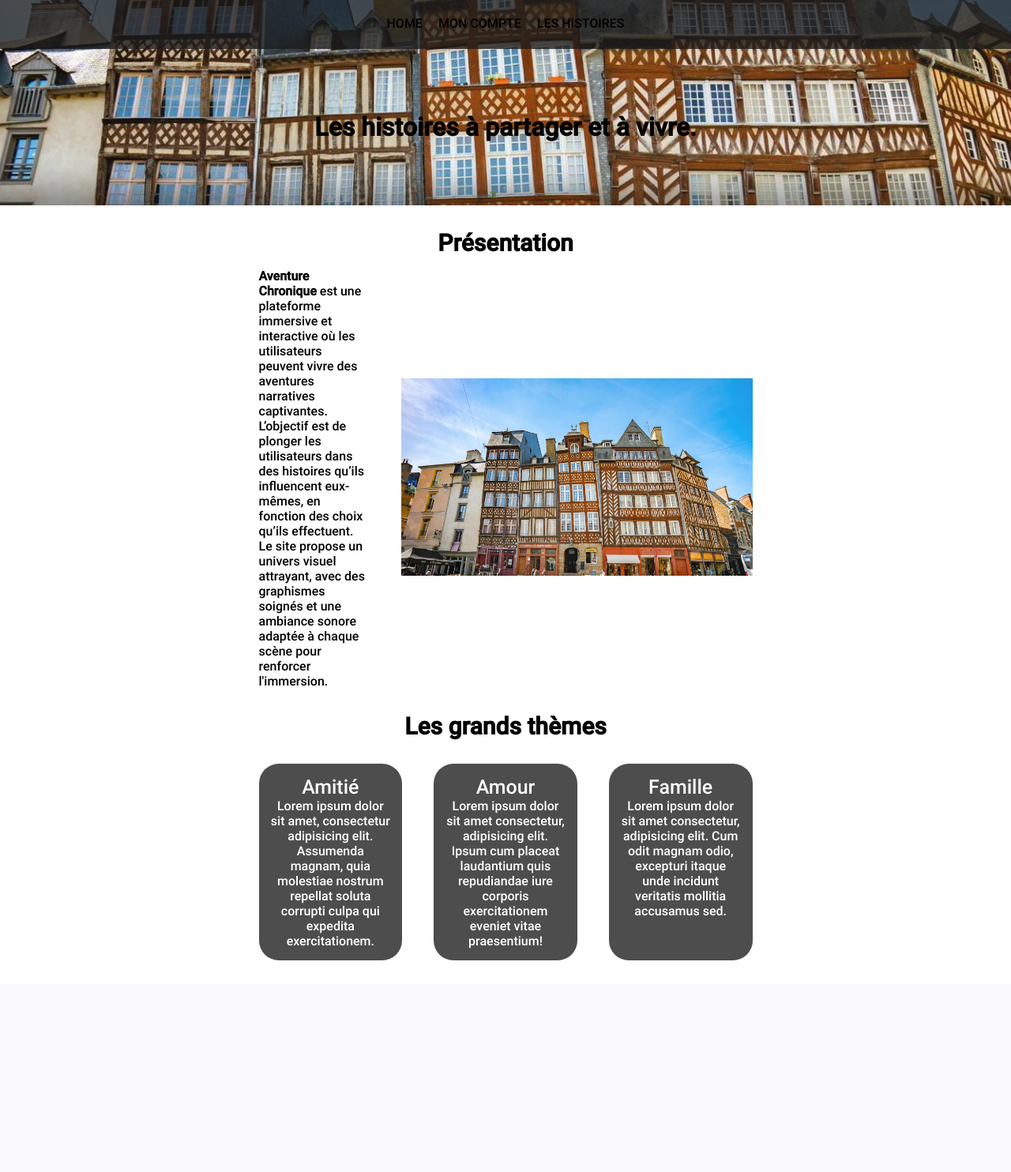
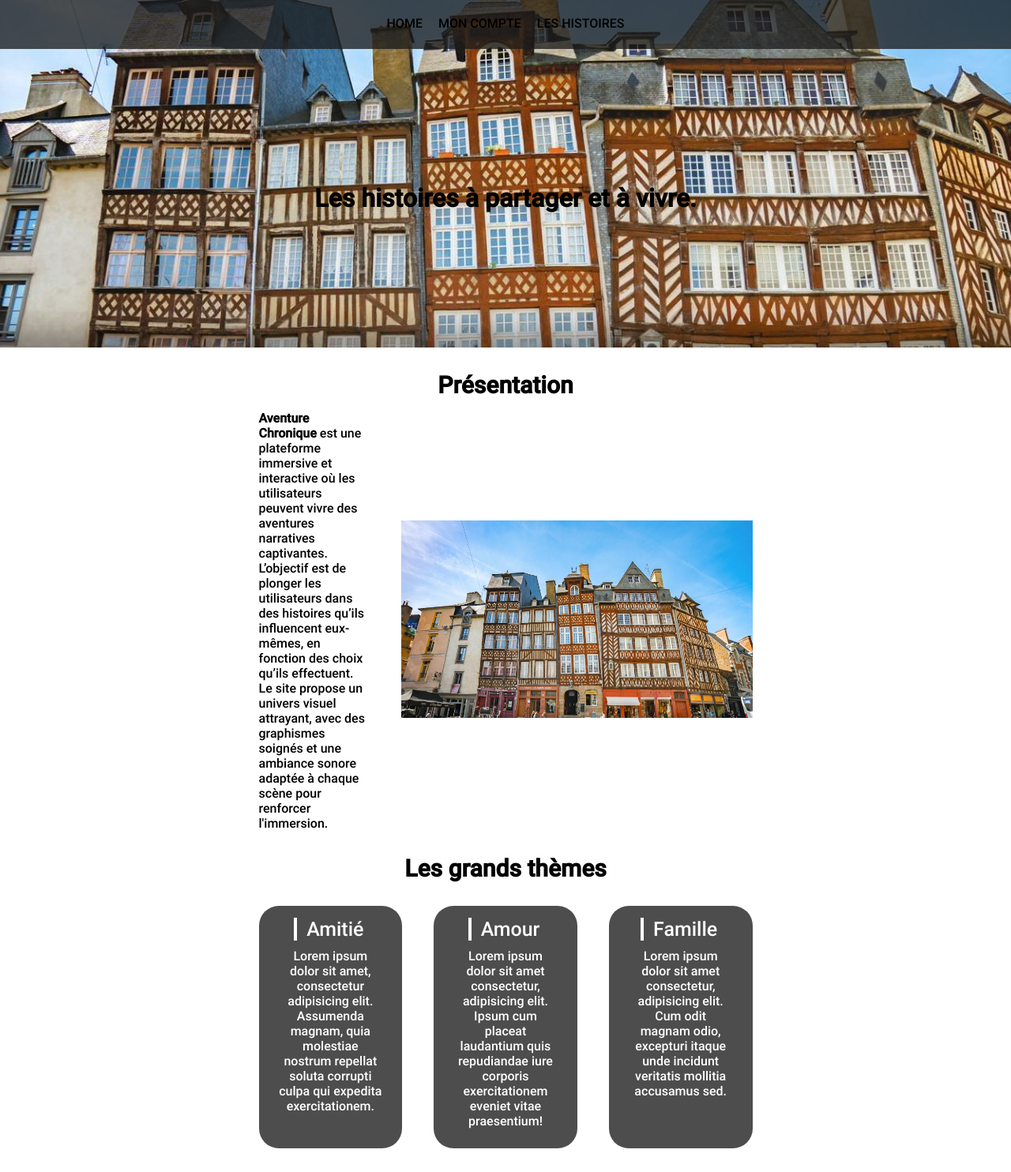
Before and after one commit to Singuila01/history, a PHP site: page / in a window 1280 px wide. Shown: the whole page at 79% size. Before the commit the page ends 1216 px from the top, so only its background shows below. Run offline with PHP 8.4, Linux system fonts and the light colour scheme.

Commit message:
Modif du CSS

```diff
--- a/styles/styles.css
+++ b/styles/styles.css
@@ -56,7 +56,7 @@ header .texte{
     padding: 50px 0;
 }
 header .texte h1{
-    padding: 30px;
+    margin: 120px;
     color: #000;
 }
 
@@ -113,9 +113,24 @@ header .texte h1{
     font-size: 25px;
     text-decoration: none;
     transition: 0.15s;
+    border-left: 3px solid #fff;
+    padding: 0;
+    margin: 5px;
 }
 .article .zones.theme .zone a:hover{
     background: #3a3a3a;
+}
+.article .zones.theme .zone a{
+    color: white;
+    font-size: 25px;
+    text-decoration: none;
+    transition: 0.15s;
+    border-left: 4px solid #fff;
+    padding: 0 4px 0 12px;
+    margin: 5px;
+}
+.article .zones.theme .zone p{
+    padding: 10px;
 }
 img{
     height: 250px;
```
